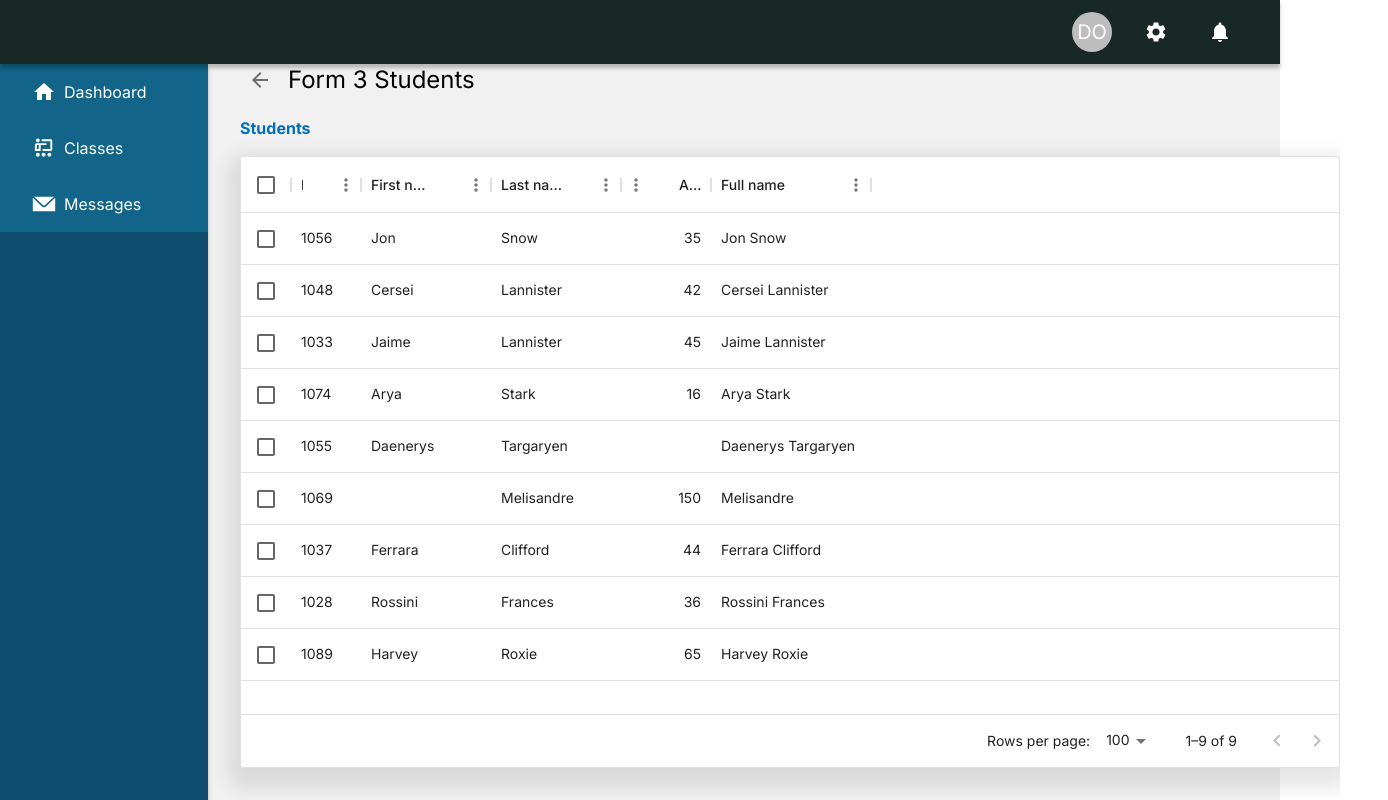
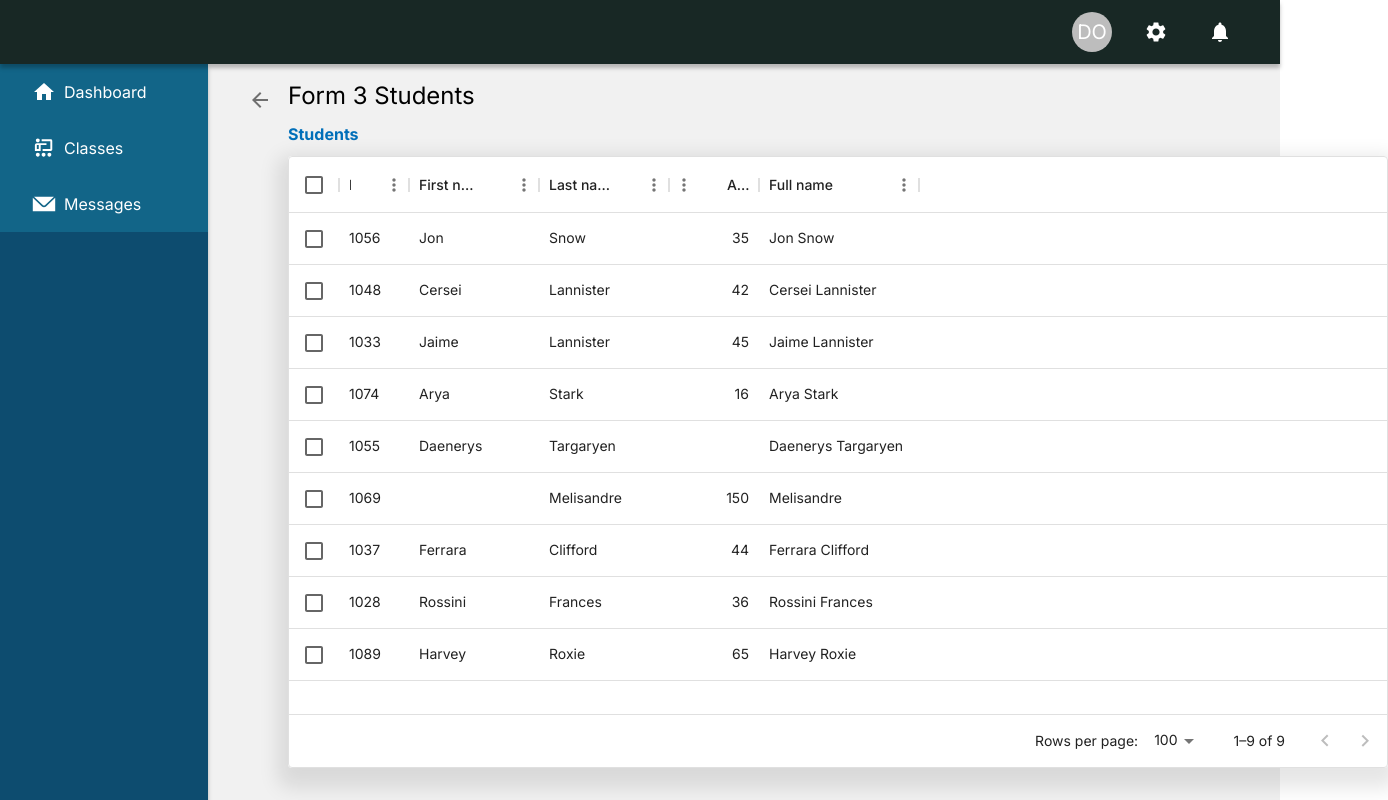
Before and after one commit to danielobima/rydex-lms, a React (Vite) app: page /classes/classID/students in a window 1280 px wide. Shown: the whole page, 1388 px wide, since content can reach past the window. Built offline with nearby package versions, Linux system fonts and the light colour scheme.

Commit message:
created student component
modified routes

```diff
--- a/src/pages/classes/components/students.tsx
+++ b/src/pages/classes/components/students.tsx
@@ -39,21 +39,21 @@ const rows = [
 export default function students() {
   return (
     <PageComponent>
-      <Stack direction={"row"} sx={{ alignItems: "center"}} spacing={1}>
-        <IconButton   href="/classes/className">
+      <Stack direction={"row"} spacing={1}>
+        <Stack>
+          <IconButton href="/classes/className">
             <ArrowBack />
           </IconButton>
-        <Stack >
+        </Stack>
+        <Stack direction={"column"} sx={{ alignItems: "start", rowGap: '10px' }}>
           <Typography variant="h5">Form 3 Students</Typography>
-        </Stack>
-      </Stack>
           <Typography
             sx={{
               color: "#016FB9",
               fontWeight: 700,
               //   border: "2px solid red",
-              width: '100px',
-              marginLeft: '25px'
+              width: "100px",
+              //   marginLeft: '25px'
             }}
           >
             Students
@@ -62,7 +62,7 @@ export default function students() {
             style={{
               height: "612px",
               width: "1100px",
-          borderRadius: '4px',
+              borderRadius: "4px",
 
               backgroundColor: "#FFFFFF",
               boxShadow: "0px 10px 20px 10px #0000001A",
@@ -71,11 +71,13 @@ export default function students() {
             <DataGrid
               rows={rows}
               columns={columns}
-          pageSize={5}
-          rowsPerPageOptions={[5]}
+              //   pageSize={5}
+              //   rowsPerPageOptions={[5]}
               checkboxSelection
             />
           </div>
+        </Stack>
+      </Stack>
     </PageComponent>
   );
 }
```
Lines whose indentation alone changed are shown as unchanged.
